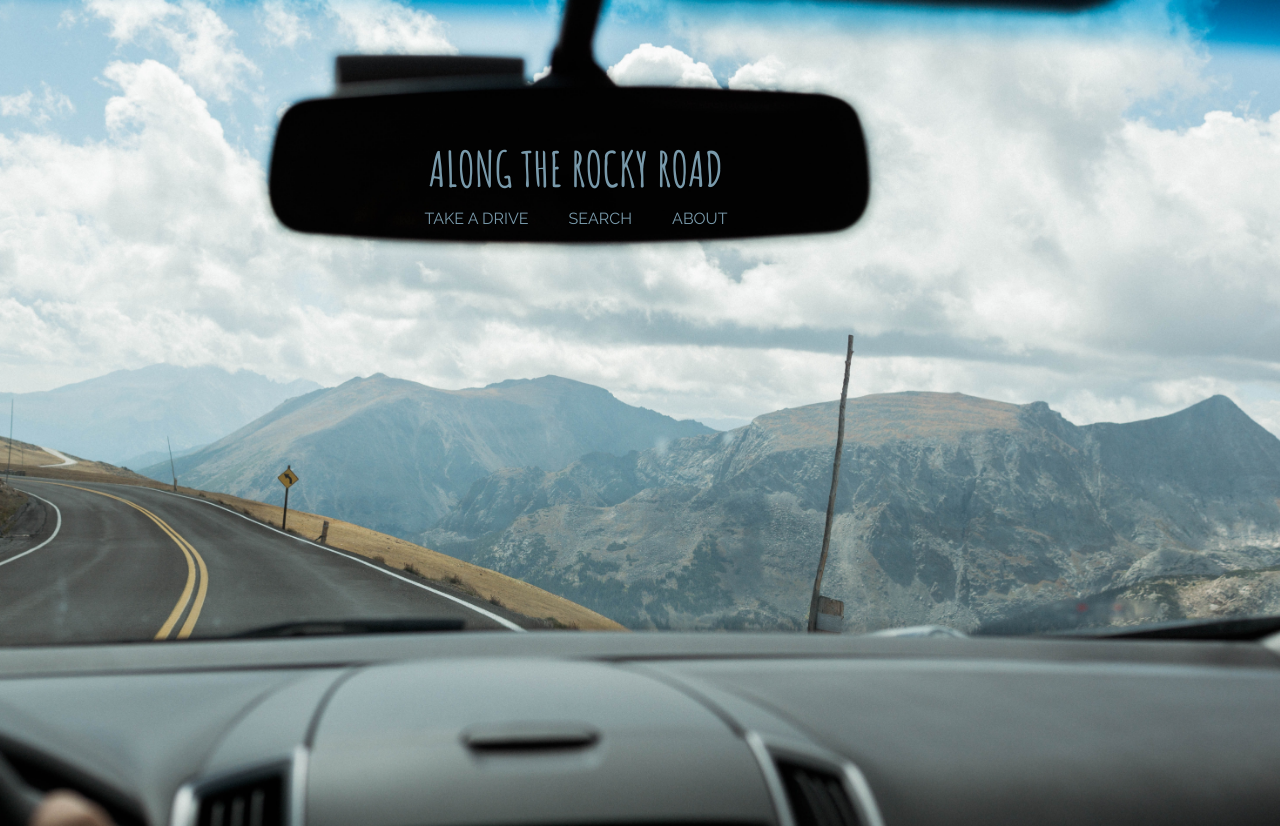
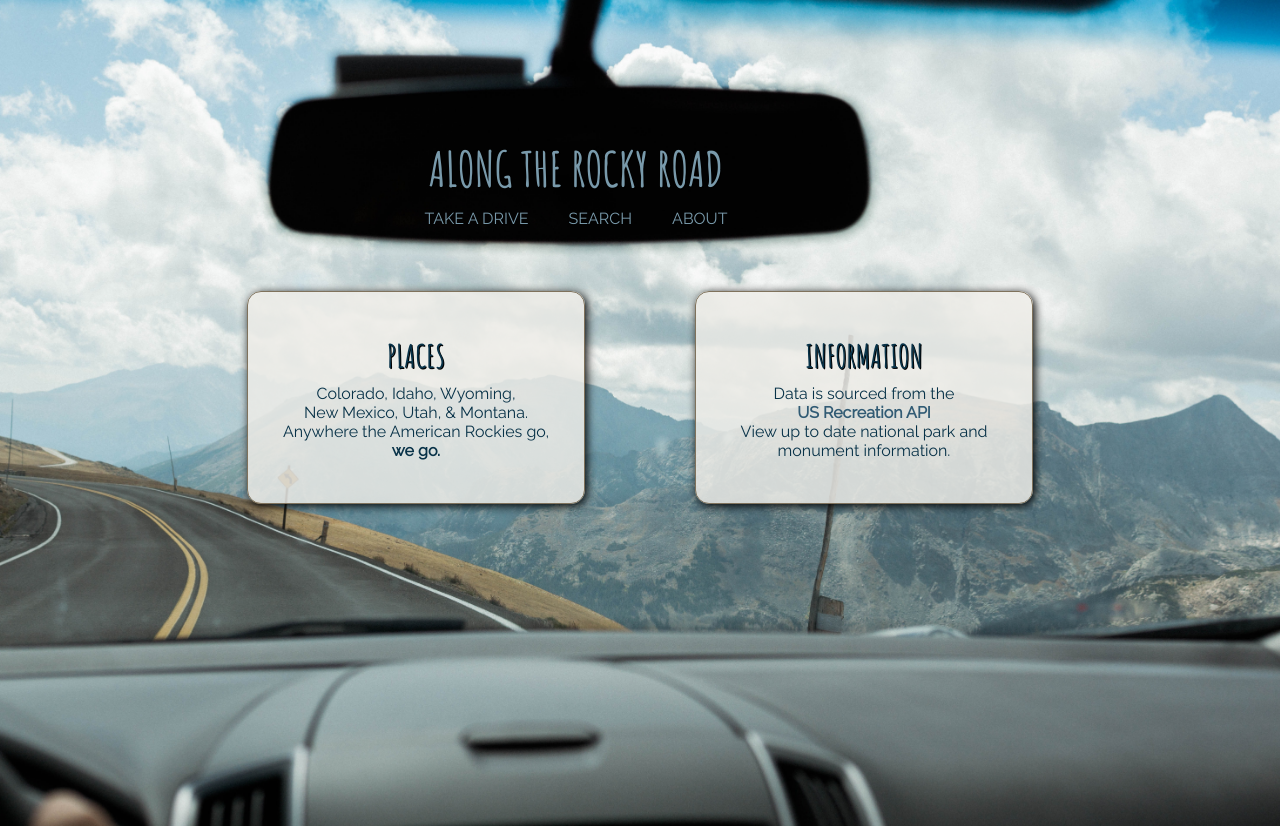
Before and after one commit to leighlars/rocky-road, a React (Create React App) app: page /about in a window 1280 px wide. Built offline with nearby package versions, Linux system fonts and the light colour scheme; a web font is replaced by a local one.

Commit message:
Add About page content and styling

```diff
--- a/src/About/About.js
+++ b/src/About/About.js
@@ -4,10 +4,29 @@ import './About.scss'
 
 const About = () => {
   return (
-  <section className='about'>
+   <section className="about">
     <Header />
-
-  </section>)
+    <section className="about-boxes">
+     <article class="about-box">
+      <h2>Places</h2>
+      <p>
+       Colorado, Idaho, Wyoming, <br />
+       New Mexico, Utah, & Montana. <br />
+       Anywhere the American Rockies go, <br />
+       <b>we go.</b>
+      </p>
+     </article>
+     <article class="about-box">
+      <h2>Information</h2>
+      <p>Data is sourced from the</p>
+      <a href="ridb.recreation.gov" target="_blank" rel="noopener noreferrer">
+       US Recreation API
+      </a>
+      <p>View up to date national park and monument information.</p>
+     </article>
+    </section>
+   </section>
+  );
 
 
 
--- a/src/About/About.scss
+++ b/src/About/About.scss
@@ -19,4 +19,40 @@
       }
     }
   }
+
+  .about-boxes {
+    @include rowDisplay();
+    justify-content: space-around;
+    margin-top: 6em;
+    width: 70vw;
+    .about-box {
+      @include columnDisplay();
+      justify-content: center;
+      background: rgba(238, 237, 232, 0.82);
+      border: 1px solid $khaki;
+      border-radius: 14px;
+      box-shadow: 2px 2px 10px black;
+      padding: 2%;
+      height: 175px;
+      width: 300px;
+        h2 {
+          @include headerFont(2em);
+          margin-bottom: 8px;
+        }
+        p {
+          @include textFont(1em);
+        }
+        a {
+          text-decoration: none;
+          @include textFont(1em);
+          color: $blueSapphire;
+          font-weight: bold;
+          &:hover {
+            color: $pewterBlue;
+          }
+        }
+
+    }
+  }
+
 }
--- a/src/styles/_variables.scss
+++ b/src/styles/_variables.scss
@@ -38,7 +38,6 @@ $pewterBlue: #799AAB;
   font-family: $ralewayFont;
   color: $prussianBlue;
   font-size: $fontSize;
-  text-align: justify;
   margin: 0;
 }
 
```
